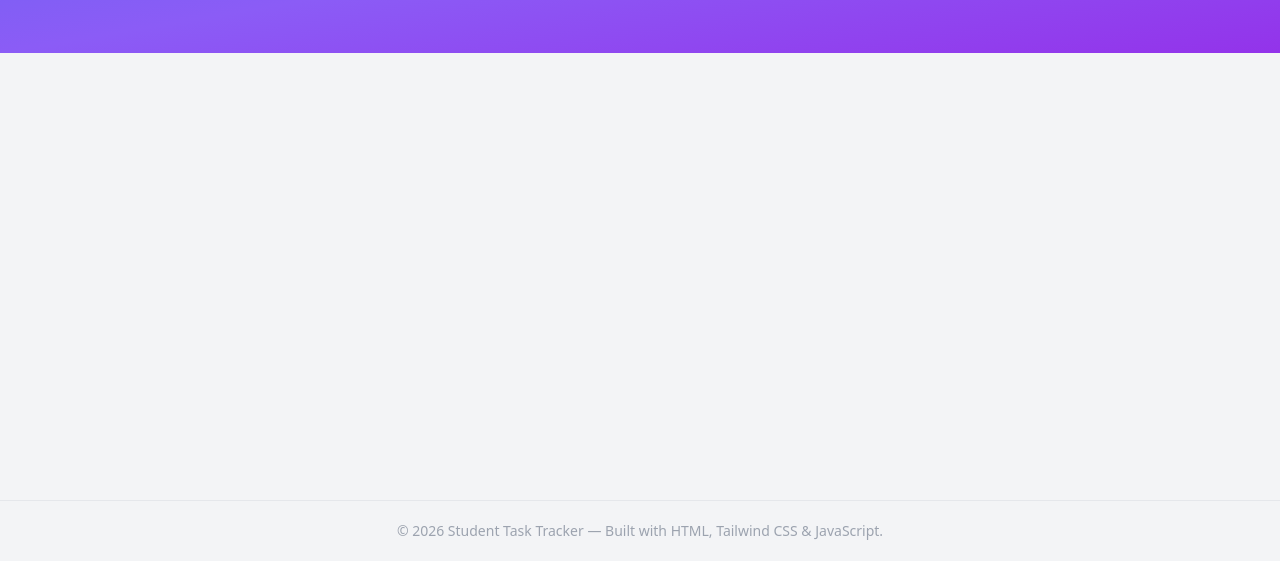
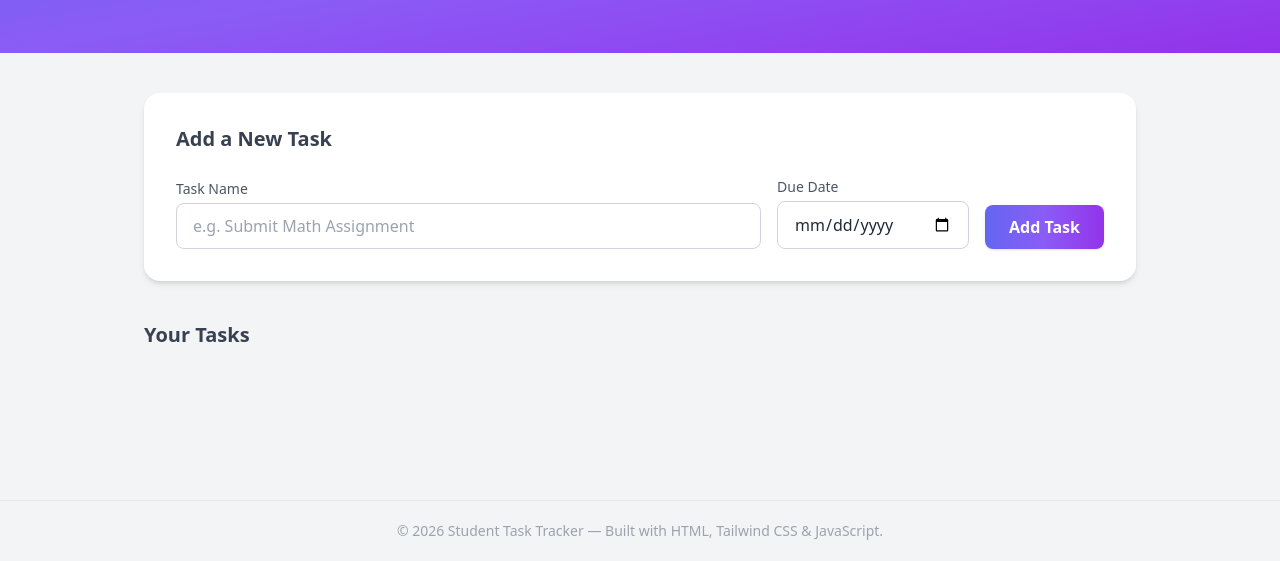
Before and after one commit to paccy3736/Student-task-tracker, a plain HTML site: page index.html in a window 1280 px wide. Shown: the part 239-800 px from the top of the page. Drawn offline with nearby package versions, Linux system fonts and the light colour scheme.

Commit message:
Design Task Form and Display Area using Tailwind CSS

```diff
--- a/index.html
+++ b/index.html
@@ -29,11 +29,72 @@
     </header>
 
     <main class="flex-1 max-w-5xl mx-auto w-full px-4 py-10 flex flex-col gap-10">
+
+      <section class="bg-white rounded-2xl shadow-md p-6 sm:p-8">
+        <h2 class="text-xl font-semibold text-gray-700 mb-6">Add a New Task</h2>
+
+        <form id="task-form" novalidate
+              class="flex flex-col sm:flex-row gap-4 items-start sm:items-end">
+
+          <div class="flex-1 w-full">
+            <label for="task-name" class="block text-sm font-medium text-gray-600 mb-1">
+              Task Name
+            </label>
+            <input
+              type="text"
+              id="task-name"
+              placeholder="e.g. Submit Math Assignment"
+              class="w-full border border-gray-300 rounded-lg px-4 py-2.5 text-gray-800
+                     focus:outline-none focus:ring-2 focus:ring-indigo-400 transition"
+            />
+          </div>
+
+          <div class="w-full sm:w-48">
+            <label for="task-date" class="block text-sm font-medium text-gray-600 mb-1">
+              Due Date
+            </label>
+            <input
+              type="date"
+              id="task-date"
+              class="w-full border border-gray-300 rounded-lg px-4 py-2.5 text-gray-800
+                     focus:outline-none focus:ring-2 focus:ring-indigo-400 transition"
+            />
+          </div>
+
+          <button
+            type="submit"
+            class="w-full sm:w-auto bg-gradient-to-r from-indigo-500 via-violet-500 to-purple-600
+                   hover:from-indigo-600 hover:via-violet-600 hover:to-purple-700 active:scale-95
+                   text-white font-semibold px-6 py-2.5 rounded-lg transition-all duration-150
+                   shadow cursor-pointer"
+          >
+            Add Task
+          </button>
+        </form>
+
+        <p id="form-error" class="mt-3 text-red-500 text-sm hidden">
+          ⚠️ Please fill in both the task name and due date.
+        </p>
+      </section>
+
+      <section>
+        <h2 class="text-xl font-semibold text-gray-700 mb-4">Your Tasks</h2>
+
+        <div id="empty-state" class="text-center text-gray-400 py-16 hidden">
+          <span class="text-5xl block mb-3">🗒️</span>
+          <p class="text-lg">No tasks yet. Add one above to get started!</p>
+        </div>
+
+        <div id="task-list" class="grid grid-cols-1 sm:grid-cols-2 lg:grid-cols-3 gap-5">
+        </div>
+      </section>
+
     </main>
 
     <footer class="text-center text-gray-400 text-sm py-5 border-t border-gray-200">
       &copy; 2026 Student Task Tracker &mdash; Built with HTML, Tailwind CSS &amp; JavaScript.
     </footer>
 
+    <script src="script.js"></script>
   </body>
 </html>
```
